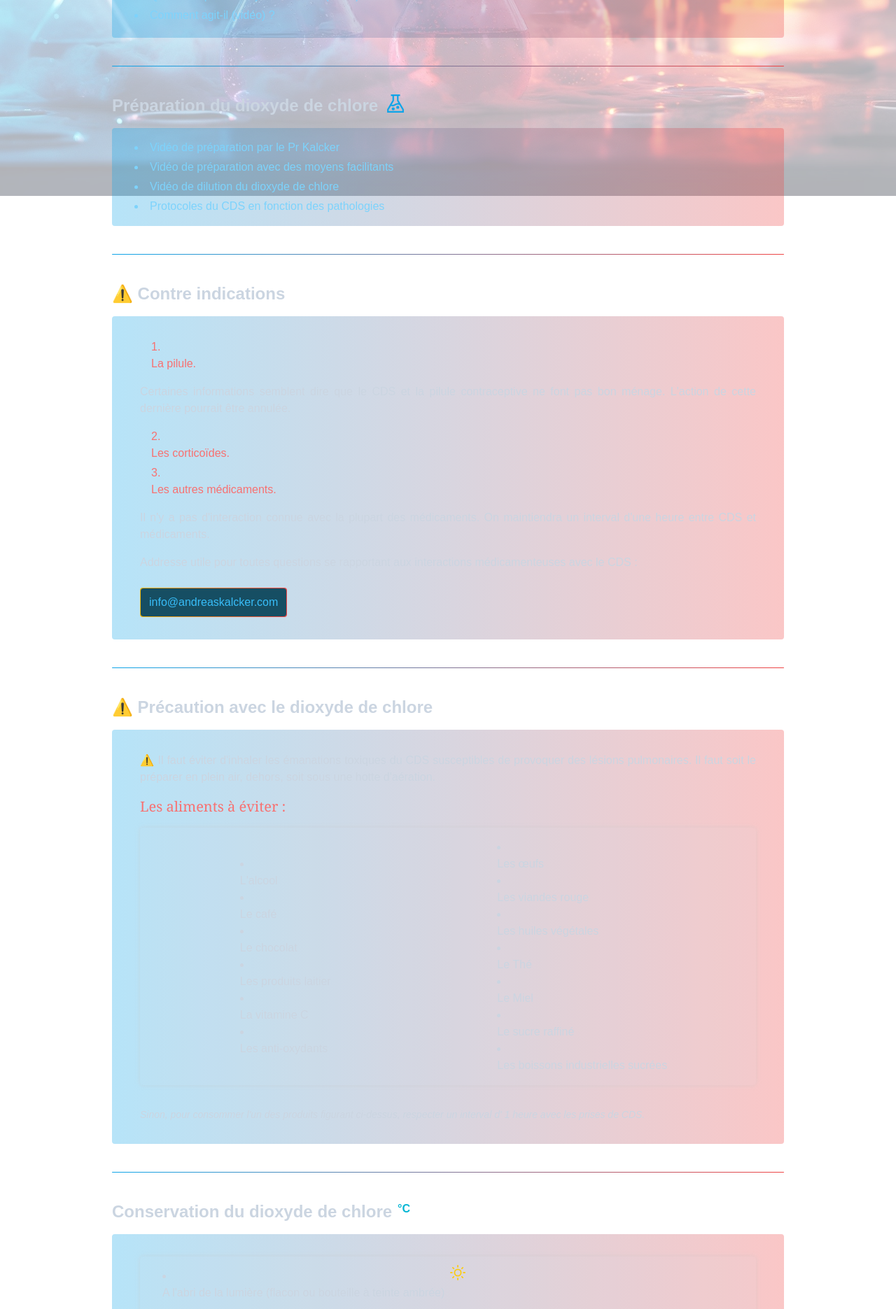
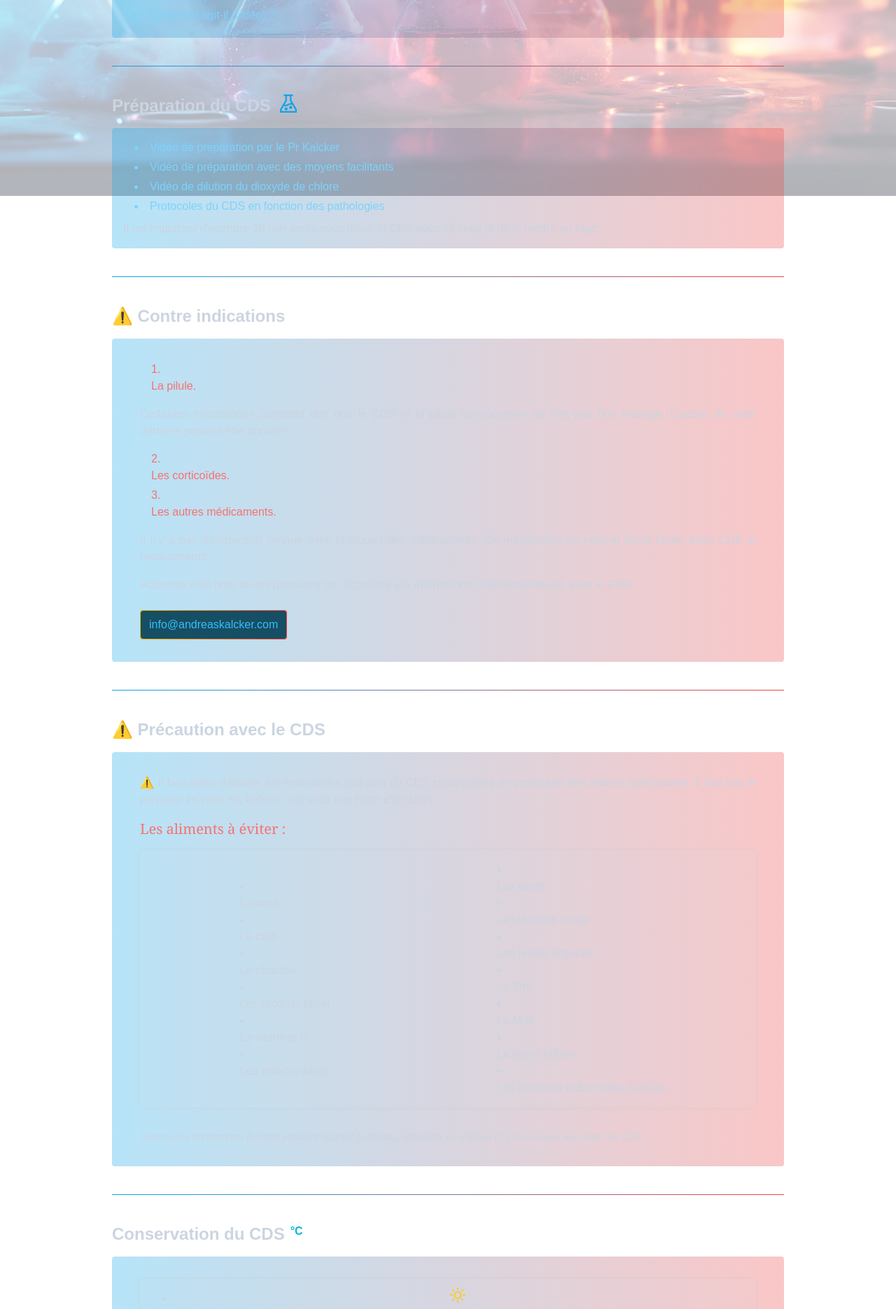
Before and after one commit to TLRKiliann/app-ttt, a Next.js app in the folder my-app/: page / in a window 1280 px wide. Shown: the part 520-2391 px from the top of the page at 70% size. Built offline with nearby package versions, Linux system fonts and the light colour scheme.

Commit message:
title have changed

```diff
--- a/my-app/app/page.tsx
+++ b/my-app/app/page.tsx
@@ -56,7 +56,7 @@ export default function Home(): JSX.Element {
         </div>
 
         <div className="flex flex-row items-start">
-          <h3 className="max-w-fit text-xl md:text-2xl font-bold mb-4">Préparation du dioxyde de chlore</h3>
+          <h3 className="max-w-fit text-xl md:text-2xl font-bold mb-4">Préparation du CDS</h3>
           <span className="ml-3 text-sky-500"><GrTest size={26} /></span>
         </div>
 
@@ -86,6 +86,7 @@ export default function Home(): JSX.Element {
             </Link>
           </li>
 
+          <p className="text-justify mt-2">Il est important d'attendre 30 min après avec diluer le CDS avec de l'eau et de le mettre au frigo.</p>
         </div>
 
         <div className="w-full h-[1px] bg-gradient-to-r from-sky-500 to-red-500 my-10 rounded">
@@ -128,7 +129,7 @@ export default function Home(): JSX.Element {
         <div className="w-full h-[1px] bg-gradient-to-r from-sky-500 to-red-500 my-10 rounded">
         </div>
 
-        <h3 className="max-w-fit text-xl md:text-2xl font-bold mb-4">⚠️ Précaution avec le dioxyde de chlore</h3>
+        <h3 className="max-w-fit text-xl md:text-2xl font-bold mb-4">⚠️ Précaution avec le CDS</h3>
 
         <div className="bg-gradient-to-r from-sky-500/30 to-red-500/30 px-10 py-8 rounded">
 
@@ -210,7 +211,7 @@ export default function Home(): JSX.Element {
 
         <div className="flex flex-row items-start">
           <h3 className="max-w-fit text-xl md:text-2xl font-bold mb-4">
-            Conservation du dioxyde de chlore
+            Conservation du CDS
           </h3>
           <p className="text-base font-bold text-cyan-500 ml-2">°C</p>
         </div>
```
